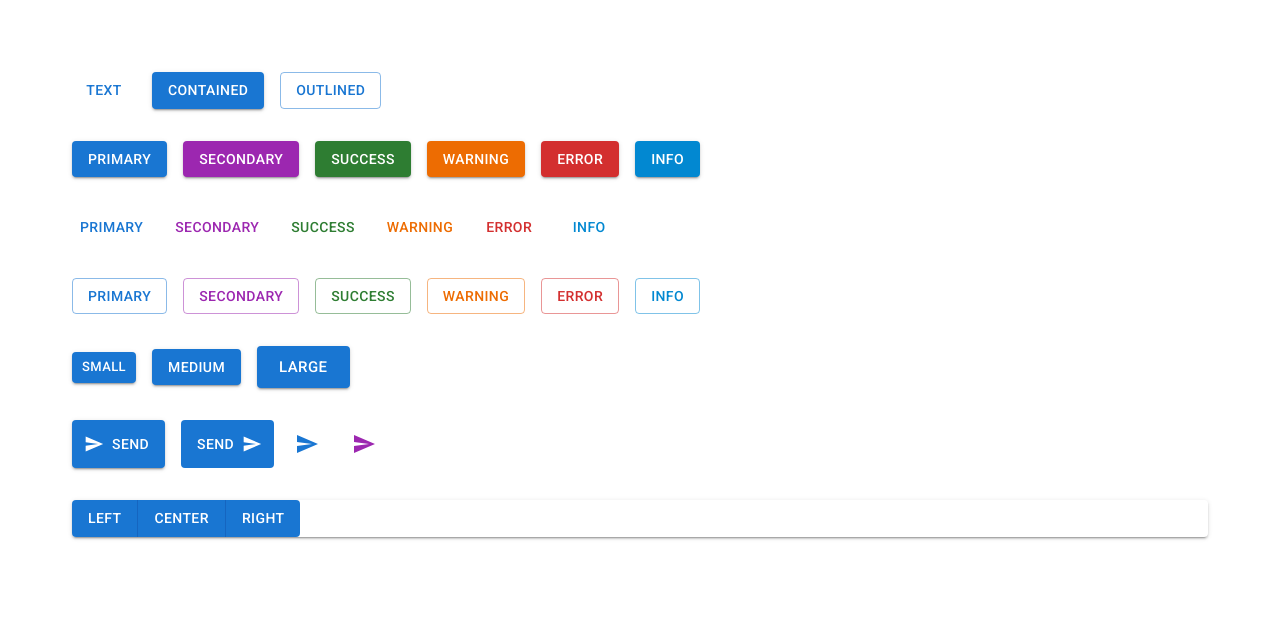
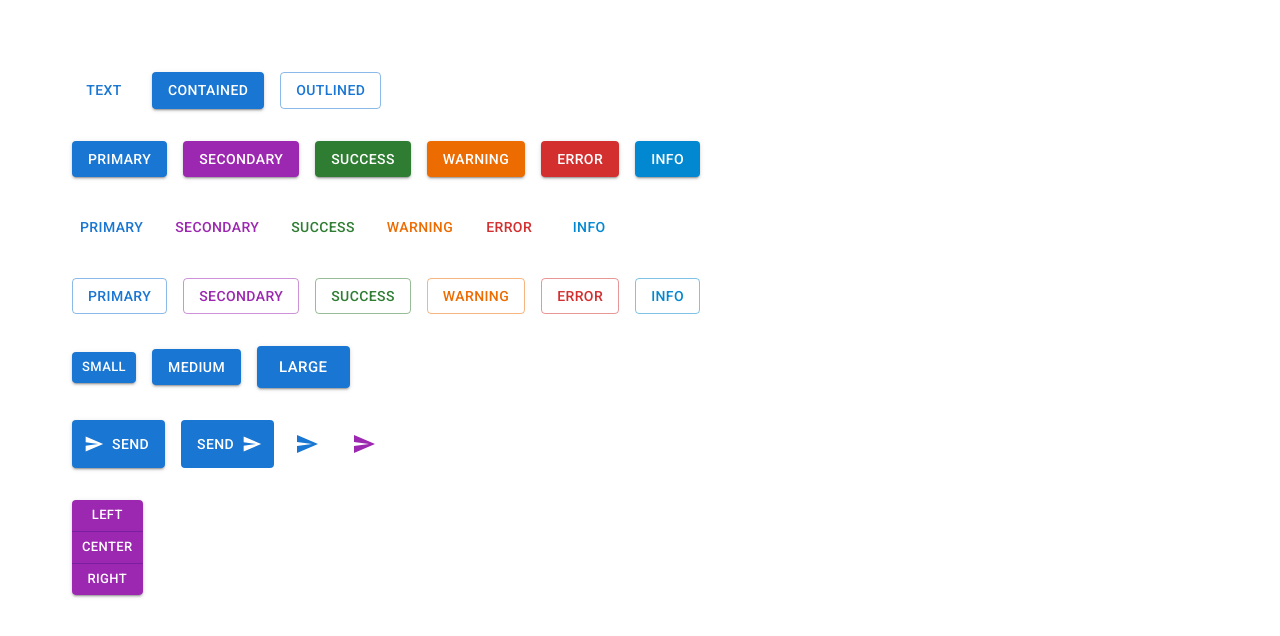
Before and after one commit to JiwanChaudhary/materail-ui, a JavaScript app: page / in a window 1280 px wide. Shown: the top 636 px of the page. Built offline with nearby package versions, Linux system fonts and the light colour scheme.

Commit message:
orientation size color aria-label added to button group

```diff
--- a/src/components/MuiButton.js
+++ b/src/components/MuiButton.js
@@ -111,11 +111,17 @@ export const MuiButton = () => {
         </IconButton>
       </Stack>
 
-      <Stack>
-        <ButtonGroup variant="contained">
-            <Button>Left</Button>
-            <Button>Center</Button>
-            <Button>Right</Button>
+      <Stack direction="row">
+        <ButtonGroup
+          variant="contained"
+          size="small"
+          orientation="vertical"
+          color="secondary"
+          aria-label="alignment button group"
+        >
+          <Button onClick={() => alert("Left Button Clicked!")}>Left</Button>
+          <Button>Center</Button>
+          <Button>Right</Button>
         </ButtonGroup>
       </Stack>
     </Stack>
```
